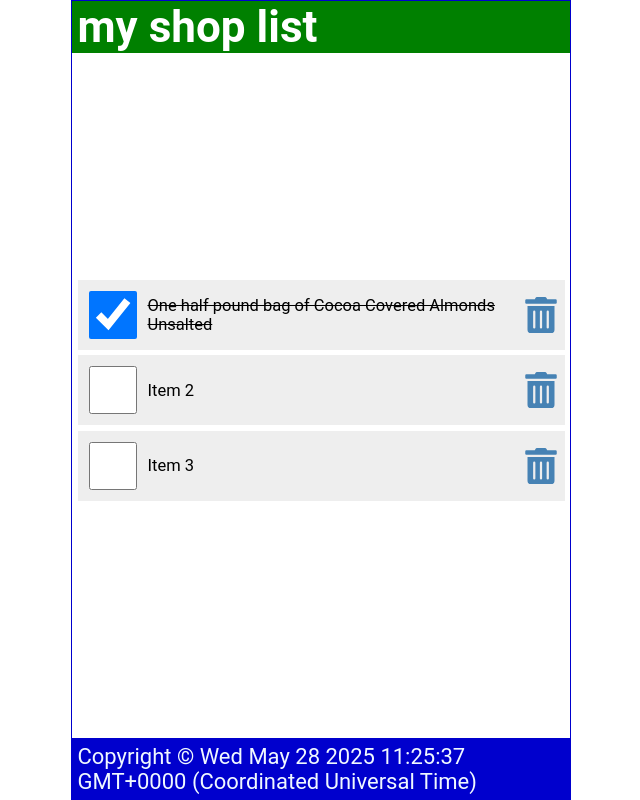
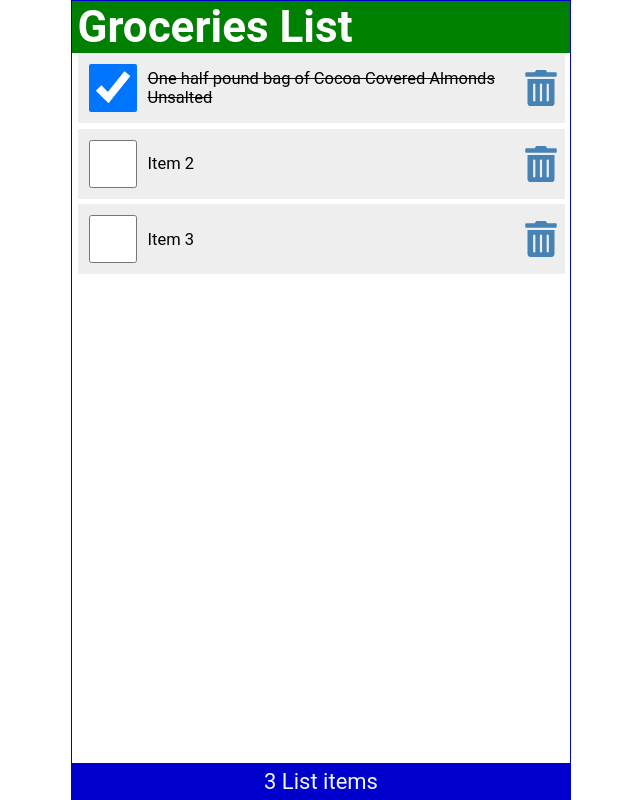
Before and after one commit to shadrack71/reactjs_web_project, a React (Create React App) app: page / in a window 1280 px wide. Shown: the whole page, without its empty margins (319-959 px from the left). Built offline with nearby package versions, Linux system fonts and the light colour scheme.

Commit message:
working on  props and props drilling

```diff
--- a/src/App.js
+++ b/src/App.js
@@ -1,14 +1,52 @@
 import Header from './Header';
 import Content from './Content';
 import Footer from './Footer';
+import { useState } from 'react'
 
 function App() {
 
+
+  const [ items , setItems] = useState([
+    {
+        id: 1,
+        checked: true,
+        item: "One half pound bag of Cocoa Covered Almonds Unsalted"
+    },
+    {
+        id: 2,
+        checked: false,
+        item: "Item 2"
+    },
+    {
+        id: 3,
+        checked: false,
+        item: "Item 3"
+    }
+]);
+const handleCheck = (id)=>{
+  const listItems = items.map((item)=> item.id === id ? { ...item, checked: !item.checked} : item)
+  setItems(listItems)
+  localStorage.setItem('shoppinglist',JSON.stringify(listItems))
+
+}
+const handleDelete = (id) =>{
+  const listItems = items.filter((item) =>item.id !== id)
+  setItems(listItems)
+  localStorage.setItem('shoppinglist',JSON.stringify(listItems))
+
+}
+
+
   return (
     <div className="App">
-      <Header />
-      <Content />
-      <Footer />
+      <Header title = 'Groceries List' />
+      <Content
+      items = {items}
+
+      handleCheck = {handleCheck}
+      handleDelete ={handleDelete}
+      />
+      <Footer  length = {items.length}/>
     </div>
   );
 }
--- a/src/Content.js
+++ b/src/Content.js
@@ -1,67 +1,42 @@
 import React from 'react'
-import { useState } from 'react'
-import { FaTrashAlt} from 'react-icons/fa'
+// import { useState } from 'react'
+
+import ItemList from './ItemList'
 
 
+const Content = ({items,handleCheck,handleDelete}) => {
+    // const [name , setName] = useState('shadrack attaboy')
+    // const [count , setCount] = useState(0)
 
-const Content = () => {
-    const [name , setName] = useState('shadrack attaboy')
-    const [count , setCount] = useState(0)
-    const [ items , setItems] = useState([
-      {
-          id: 1,
-          checked: true,
-          item: "One half pound bag of Cocoa Covered Almonds Unsalted"
-      },
-      {
-          id: 2,
-          checked: false,
-          item: "Item 2"
-      },
-      {
-          id: 3,
-          checked: false,
-          item: "Item 3"
-      }
-  ]);
-  const handleCheck = (id)=>{
-    const listItems = items.map((item)=> item.id === id ? { ...item, checked: !item.checked} : item)
-    setItems(listItems)
-    localStorage.setItem('shoppinglist',JSON.stringify(listItems))
+    // const name_functions =() => {
+    //     const names = [ 'shadrack','kinsimba','kabazo']
+    //     let rand_number = Math.floor(Math.random()*3)
+    //     setName( names[rand_number])
+    //   }
+    //   const handleClick = () =>{
+    //     console.log(count)
+    //     let i = count +1
+    //     setCount(i)
+    // }
+    //   const handleClick2 = (name) =>{
+    //     console.log(`${name} was clicked` )
 
-  }
-  const handleDelete = (id) =>{
-    const listItems = items.filter((item) =>item.id !== id)
-    setItems(listItems)
-    localStorage.setItem('shoppinglist',JSON.stringify(listItems))
+    //   }
 
-  }
-
-    const name_functions =() => {
-        const names = [ 'shadrack','kinsimba','kabazo']
-        let rand_number = Math.floor(Math.random()*3)
-        setName( names[rand_number])
-      }
-      const handleClick = () =>{
-        console.log(count)
-        let i = count +1
-        setCount(i)
-    }
-      const handleClick2 = (name) =>{
-        console.log(`${name} was clicked` )
-
-      }
-
-      const handleClick3 = () =>{
-        let i = count -1
-        setCount(i)
-    }
+    //   const handleClick3 = () =>{
+    //     let i = count -1
+    //     setCount(i)
+    // }
 
 
   return (
     <main>
       {items.length ? (
-
+        <ItemList
+        items = {items}
+        handleCheck = {handleCheck}
+        handleDelete ={handleDelete}
+        />
 
         // {/* <p> Hello , {name}</p>
         // <p> Number count , {count}</p>
@@ -70,33 +45,10 @@ const Content = () => {
         // <button onClick={handleClick3}>sub count</button> */}
 
         // {/* <button onClick={(e)=> handleClick2(e)}>check it3</button> */}
-        <ul>
-          {items.map((item) => (
-            <li className='item' key={item.id}>
-              <input
-              type='checkbox'
-              onChange={()=>handleCheck(item.id)}
-              checked={item.checked}/>
-              <label
-                style={(item.checked) ? {textDecoration:'line-through'} :null}
-                onDoubleClick={()=>handleCheck(item.id)}
 
-              >{item.item}</label>
-
-             <FaTrashAlt
-              onClick={()=>handleDelete(item.id)}
-              role='button'
-              tabIndex='0'/>
-            </li>
-
-          ))}
-        </ul>
  ):(
   <p style={{ marginTop: '2rem' }}>Your list is empty.</p>
- )}
-
-    </main>
-  )
-}
+ )}</main>
+  )}
 
 export default Content
--- a/src/Footer.js
+++ b/src/Footer.js
@@ -1,11 +1,13 @@
 import React from 'react'
 
-const Footer = () => {
+const Footer = ({length}) => {
   return (
    <footer>
-    <p>
-        Copyright &copy; {Date()}
-    </p>
+
+        <p>
+          {length} List {length === 1 ? 'item' : 'items'}
+        </p>
+
    </footer>
   )
 }
--- a/src/Header.js
+++ b/src/Header.js
@@ -1,6 +1,6 @@
 import React from 'react'
 
-const Header = () => {
+const Header = ({title}) => {
     const stleFunction ={
          backgroundColor:'green',
     color:'white'
@@ -10,10 +10,13 @@ const Header = () => {
   return (
    <header style={ stleFunction}>
     <h1>
-        my shop list
+      {title}
     </h1>
    </header>
   )
 }
+Header.defaultProps = {
+  title:'Default title'
+}
 
 export default Header
--- /dev/null
+++ b/src/ItemList.js
@@ -0,0 +1,25 @@
+import React from 'react'
+
+import LineItem from './LineItem'
+const ItemList = ({items,handleCheck,handleDelete}) => {
+  return (
+
+    <ul>
+    {items.map((item) => (
+        <LineItem
+        key={item.id}
+        item = {item}
+        handleCheck = {handleCheck}
+        handleDelete ={handleDelete}/>
+
+
+    ))}
+  </ul>
+
+
+
+
+  )
+}
+
+export default ItemList
--- /dev/null
+++ b/src/LineItem.js
@@ -0,0 +1,26 @@
+import React from 'react'
+import { FaTrashAlt} from 'react-icons/fa'
+
+const LineItem = ({item,handleCheck,handleDelete}) => {
+  return (
+    <li className='item' key={item.id}>
+    <input
+    type='checkbox'
+    onChange={()=>handleCheck(item.id)}
+    checked={item.checked}/>
+    <label
+      style={(item.checked) ? {textDecoration:'line-through'} :null}
+      onDoubleClick={()=>handleCheck(item.id)}
+
+    >{item.item}</label>
+
+   <FaTrashAlt
+    onClick={()=>handleDelete(item.id)}
+    role='button'
+    tabIndex='0'
+    aria-label={ `Delete ${item.item}`}/>
+  </li>
+  )
+}
+
+export default LineItem
--- a/src/index.css
+++ b/src/index.css
@@ -44,7 +44,7 @@ main {
   display: flex;
   flex-direction: column;
   flex-grow: 1;
-  justify-content: center;
+  justify-content: flex-start;
   align-items: center;
   overflow-y: auto;
 }
```
